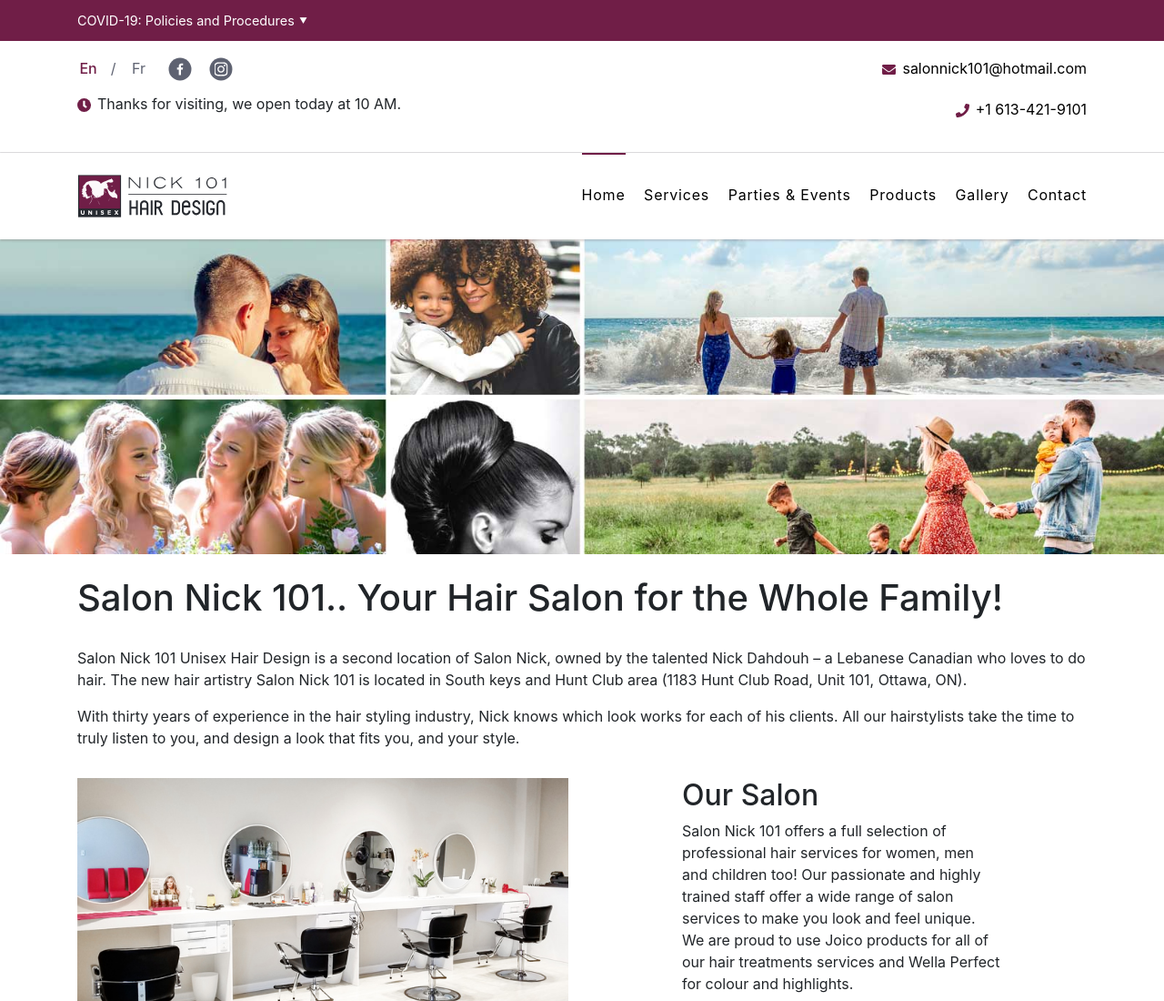
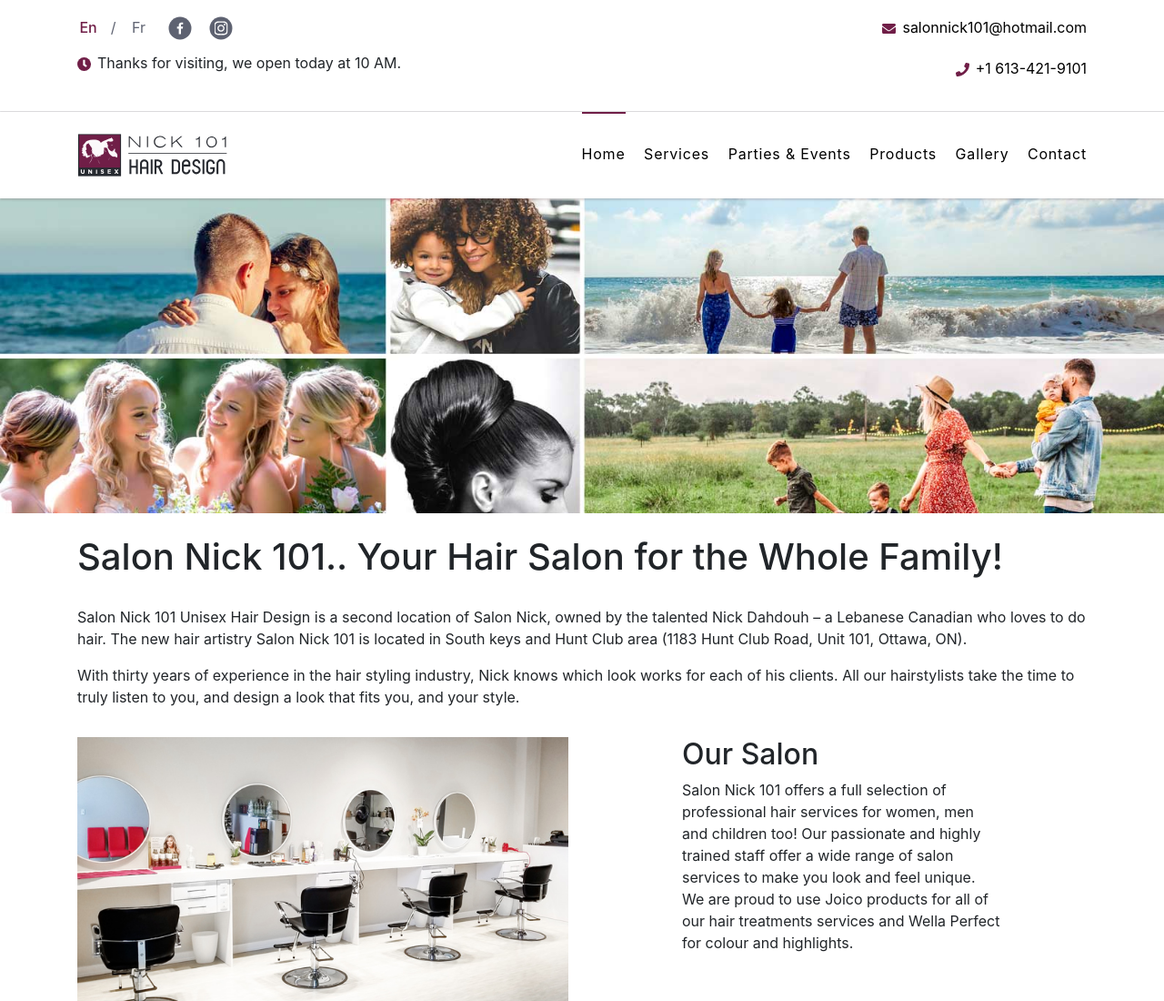
Before and after one commit to sercankum/salonnick, a plain HTML site: page nick101/home.html in a window 1280 px wide. Shown: the top 1100 px of the page at 91% size. Drawn offline with Linux system fonts and the light colour scheme.

Commit message:
Changed and commented out covid19 banner

```diff
--- a/nick101/home.html
+++ b/nick101/home.html
@@ -171,11 +171,10 @@
 
     <!-- Start: Custom Info Banner
         ============================= -->
-    <aside id="tag-aside-info-bar" class="info-bar">
+    <!-- <aside id="tag-aside-info-bar" class="info-bar">
       <div id="info-bar-msg" class="info-bar-msg">
         <p class="container">
           COVID-19: Policies and Procedures
-          <!-- <span class="learn-more">Learn more</span>  -->
           <span id="info-bar-arrow" class="arrow">⯆</span>
         </p>
       </div>
@@ -228,7 +227,7 @@
           serving you all.
         </p>
       </div>
-    </aside>
+    </aside> -->
     <!-- End: Custom Info Banner
         ============================= -->
 
```
Also changed, not shown: contact.html (+3 -3 lines), home.html (+2 -2 lines), nick101/contact.html (+3 -3 lines), nick101/gallery.html (+3 -3 lines), nick101/parties.html (+3 -3 lines), nick101/products.html (+3 -3 lines), nick101/services.html (+2 -3 lines), products.html (+3 -3 lines), services.html (+2 -3 lines), 4 other files.
